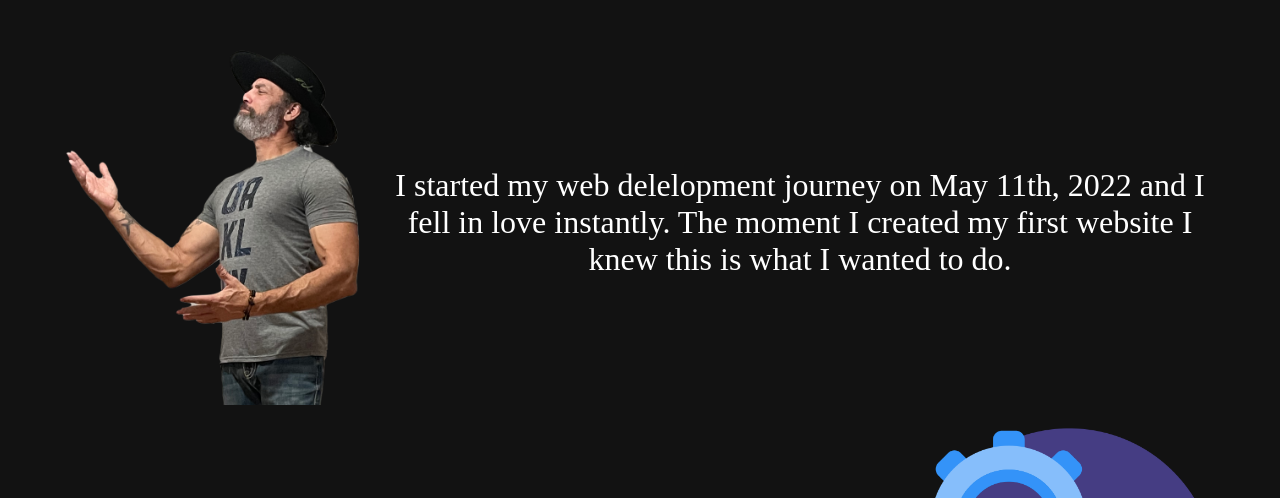
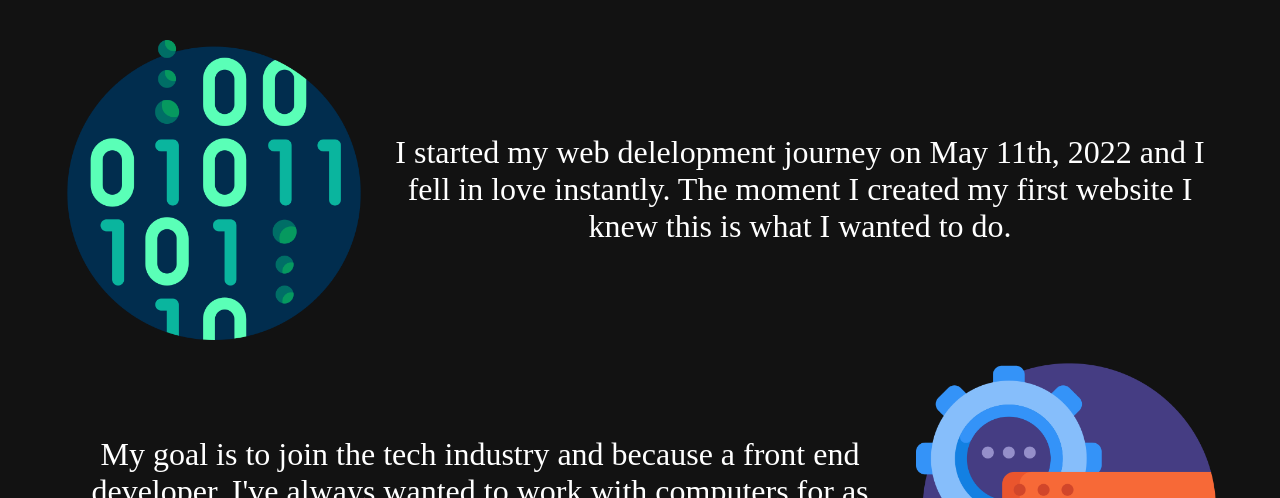
Before and after one commit to Kiroshi2077/responsive, a plain HTML site: page index.html in a window 1280 px wide. Shown: the part 271-769 px from the top of the page. Drawn offline with Linux system fonts and the light colour scheme.

Commit message:
Update index.html

```diff
--- a/index.html
+++ b/index.html
@@ -27,7 +27,7 @@
   <main>
     <h1>Hello I Am Giovanni, A Web Developer</h1>
     <div class="info-box">
-      <img class="about-img" src="images/papa.png" alt="programming gif">
+      <img class="about-img" src="images/binary-code.png" alt="programming gif">
       <p class="info-text">I started my web delelopment journey on May 11th, 2022 and I fell in love instantly. The moment I created my first website I knew this is what I wanted to do.</p>
     </div>
     <div class="info-box">
```
